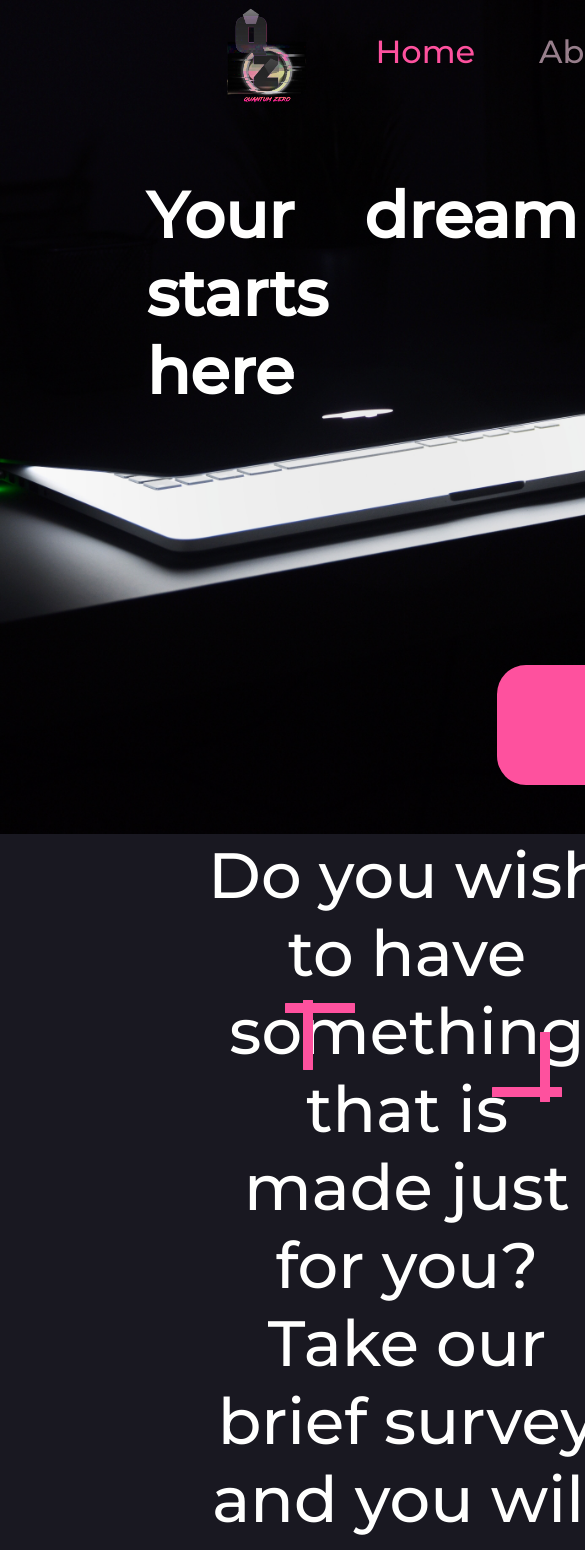
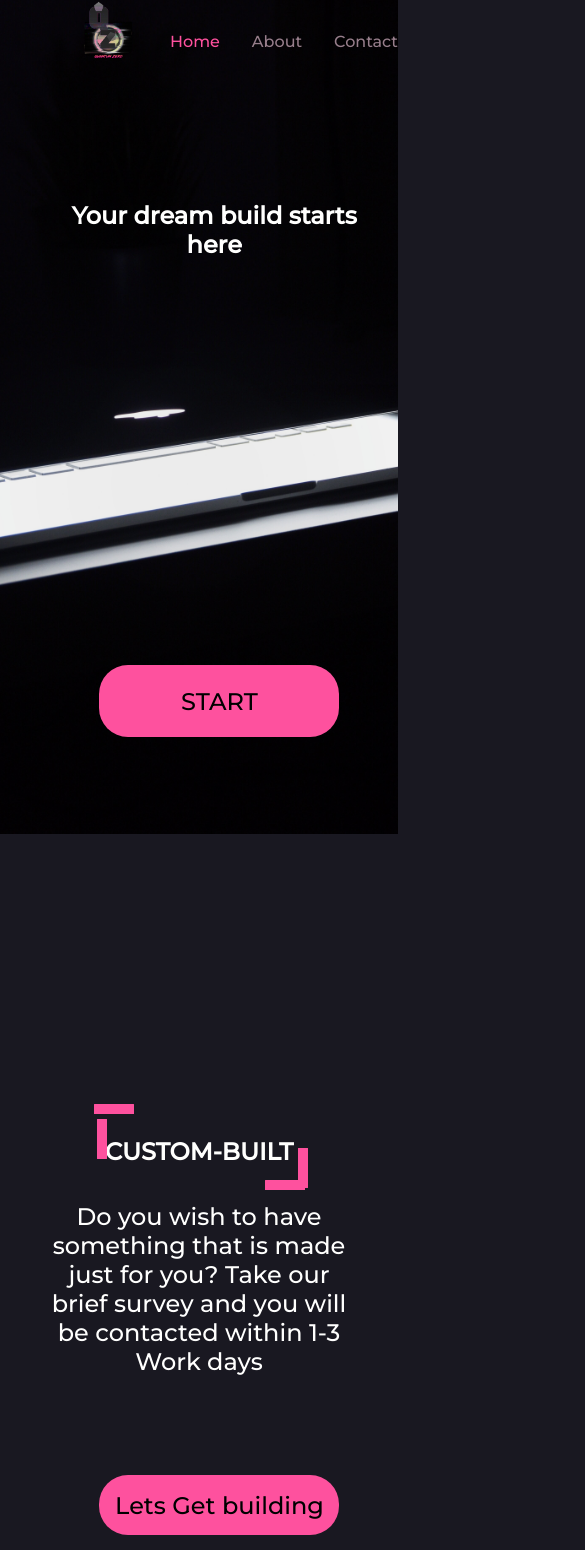
Before and after one commit to TuBl/QuantumZero, a Vue app: page / in a window 390 px wide. Shown: the top 1550 px of the page, 585 px wide, since content can reach past the window. Built offline with nearby package versions, Linux system fonts and the light colour scheme.

Commit message:
Landing-Mobile style

```diff
--- a/src/components/Nav.vue
+++ b/src/components/Nav.vue
@@ -65,4 +65,30 @@
 			}
 		}
 	}
+	@media only screen and (max-width: 460px) {
+		nav {
+			height: 100%;
+			width: 100%;
+			padding: 2em;
+			margin-left: -6em;
+			color: white;
+			display: grid;
+			grid-template-columns: 1fr 1fr;
+			grid-template-rows: 1fr;
+			grid-template-areas: "logo      links";
+			img {
+				grid-area: logo;
+				height: 90px;
+				width: 90px;
+			}
+			ul {
+				grid-area: links;
+				list-style: none;
+				font-size: 1rem;
+				a {
+					padding: 1em;
+				}
+			}
+		}
+	}
 </style>
--- a/src/views/Landing.vue
+++ b/src/views/Landing.vue
@@ -308,4 +308,86 @@
 			}
 		}
 	}
+
+	@media only screen and (max-width: 460px) {
+		.grid-container {
+			margin-top: -10em;
+			&__hero {
+				h1 {
+					text-align: center;
+					font-size: 1.5rem;
+					position: absolute;
+					top: 25%;
+					left: 18%;
+				}
+				.btn {
+					width: 10em;
+					font-size: 1.5rem;
+					left: 25%;
+				}
+				.btn:hover {
+					cursor: pointer;
+				}
+			}
+
+			&__custom-built {
+				h1 {
+					margin-bottom: 1.5em;
+					font-size: 1.5rem;
+				}
+				h1::after,
+				h1::before {
+					content: "";
+					height: 10px;
+					width: 40px;
+				}
+				h1::before {
+					top: 69.5%;
+					left: 71%;
+				}
+				h1::after {
+					top: 70.5%;
+					left: 66.5%;
+				}
+
+				&__text {
+					font-size: 1.5rem;
+					width: 80%;
+				}
+				&__text::before,
+				&__text::after {
+					content: "";
+					height: 10px;
+					width: 40px;
+				}
+				&__text::before {
+					top: 67.8%;
+					left: 20.5%;
+				}
+				&__text::after {
+					top: 66%;
+					left: 23.6%;
+				}
+				.btn {
+					width: 10em;
+					font-size: 1.5rem;
+					left: 25%;
+					top: 88%;
+					position: absolute;
+					display: inline-block;
+					background: #fe519e;
+					border: 0px;
+					border-radius: 29px;
+					display: flex;
+					justify-content: center;
+					align-items: center;
+					text-align: center;
+					color: black;
+				}
+				.btn:hover {
+					cursor: pointer;
+				}
+			}
+		}
+	}
 </style>
```
